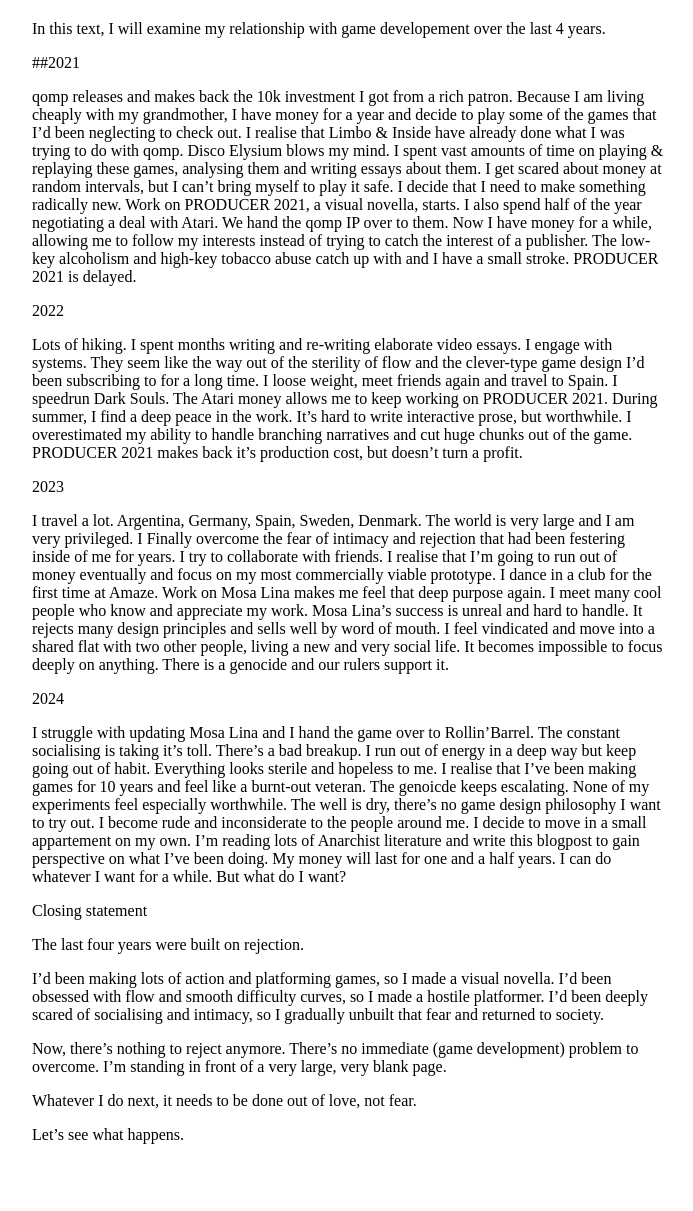
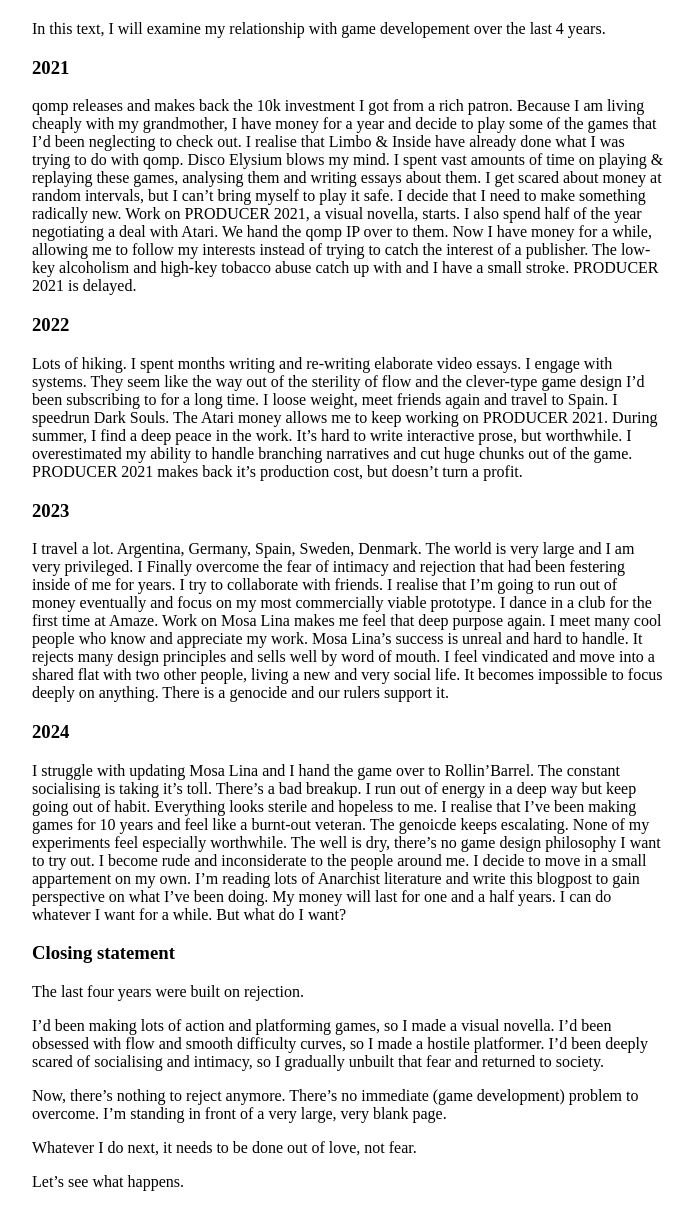
Before and after one commit to stuffedwombat/stuffedwombat.github.io, a Jekyll site: the page built from four_years_indie.md, in a window 1280 px wide. Shown: the whole page, without its empty margins (292-985 px from the left). Built offline with Jekyll 4.4.1, drawn with Linux system fonts in a browser that asks for light colours; our own code applies the rules of GitHub Pages for plain Markdown files; comment, search, counter and statistics services are not loaded; before the commit the page ends 1164 px from its top, so only the background shows below that.

```diff
--- a/four_years_indie.md
+++ b/four_years_indie.md
@@ -1,25 +1,23 @@
 In this text, I will examine my relationship with game developement over the last 4 years.
 
-
-
-##2021
+<h3>2021</h3>
 
 qomp releases and makes back the 10k investment I got from a rich patron. Because I am living cheaply with my grandmother, I have money for a year and decide to play some of the games that I’d been neglecting to check out. I realise that Limbo & Inside have already done what I was trying to do with qomp. Disco Elysium blows my mind. I spent vast amounts of time on playing & replaying these games, analysing them and writing essays about them. I get scared about money at random intervals, but I can’t bring myself to play it safe. I decide that I need to make something radically new. Work on PRODUCER 2021, a visual novella, starts. I also spend half of the year negotiating a deal with Atari. We hand the qomp IP over to them. Now I have money for a while, allowing me to follow my interests instead of trying to catch the interest of a publisher. The low-key alcoholism and high-key tobacco abuse catch up with and I have a small stroke. PRODUCER 2021 is delayed.
 
-2022
+<h3>2022</h3>
 
 Lots of hiking. I spent months writing and re-writing elaborate video essays. I engage with systems. They seem like the way out of the sterility of flow and the clever-type game design I’d  been subscribing to for a long time. I loose weight, meet friends again and travel to Spain. I speedrun Dark Souls. The Atari money allows me to keep working on PRODUCER 2021. During summer, I find a deep peace in the work. It’s hard to write interactive prose, but worthwhile. I overestimated my ability to handle branching narratives and cut huge chunks out of the game. PRODUCER 2021 makes back it’s production cost, but doesn’t turn a profit.
 
-2023
+<h3>2023</h3>
 
 I travel a lot. Argentina, Germany, Spain, Sweden, Denmark. The world is very large and I am very privileged. I Finally overcome the fear of intimacy and rejection that had been festering inside of me for years. I try to collaborate with friends. I realise that I’m going to run out of money eventually and focus on my most commercially viable prototype. I dance in a club for the first time at Amaze. Work on Mosa Lina makes me feel that deep purpose again. I meet many cool people who know and appreciate my work. Mosa Lina’s success is unreal and hard to handle. It rejects many design principles and sells well by word of mouth. I feel vindicated and move into a shared flat with two other people, living a new and very social life. It becomes impossible to focus deeply on anything. There is a genocide and our rulers support it.
 
-2024
+<h3>2024</h3>
 
 I struggle with updating Mosa Lina and I hand the game over to Rollin’Barrel. The constant socialising is taking it’s toll. There’s a bad breakup. I run out of energy in a deep way but keep going out of habit. Everything looks sterile and hopeless to me. I realise that I’ve been making games for 10 years and feel like a burnt-out veteran. The genoicde keeps escalating. None of my experiments feel especially worthwhile. The well is dry, there’s no game design philosophy I want to try out. I become rude and inconsiderate to the people around me. I decide to move in a small appartement on my own. I’m reading lots of Anarchist literature and write this blogpost to gain perspective on what I’ve been doing. My money will last for one and a half years. I can do whatever I want for a while. But what do I want?
 
 
-Closing statement
+<h3>Closing statement</h3>
 
 The last four years were built on rejection.
 
```
